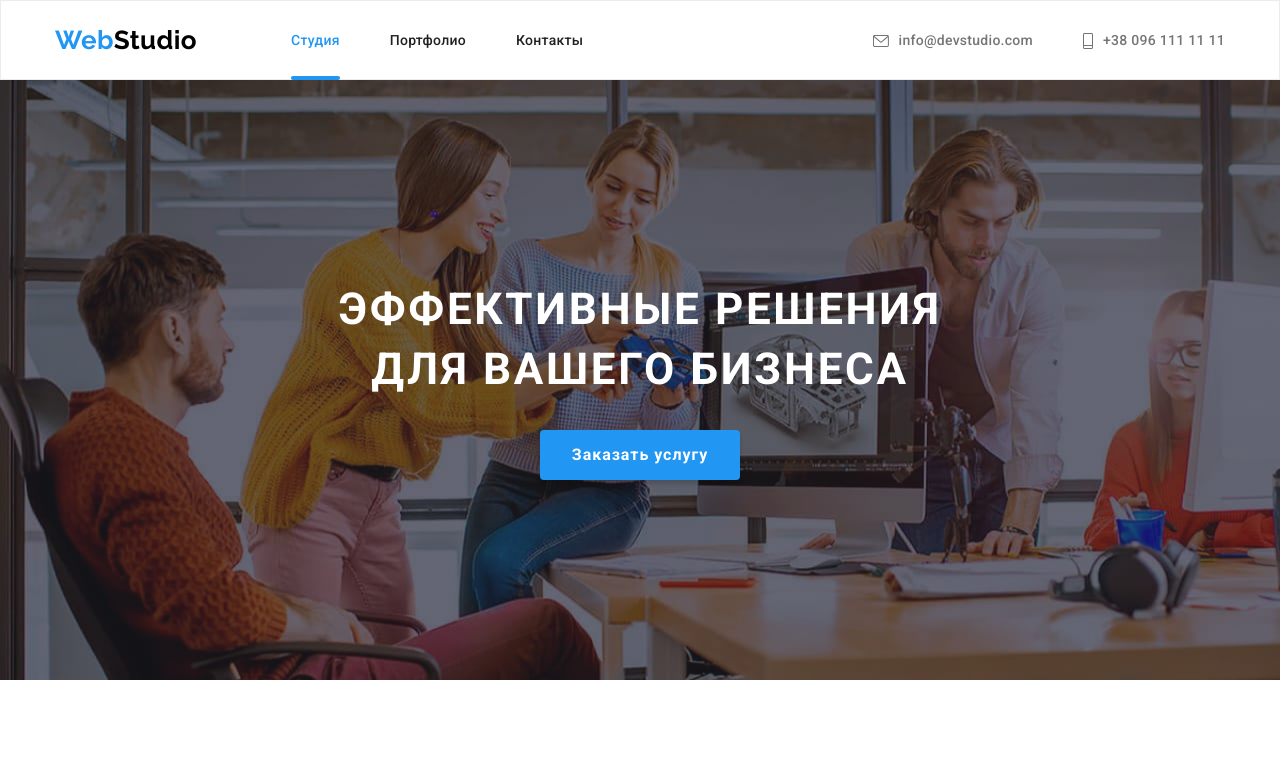
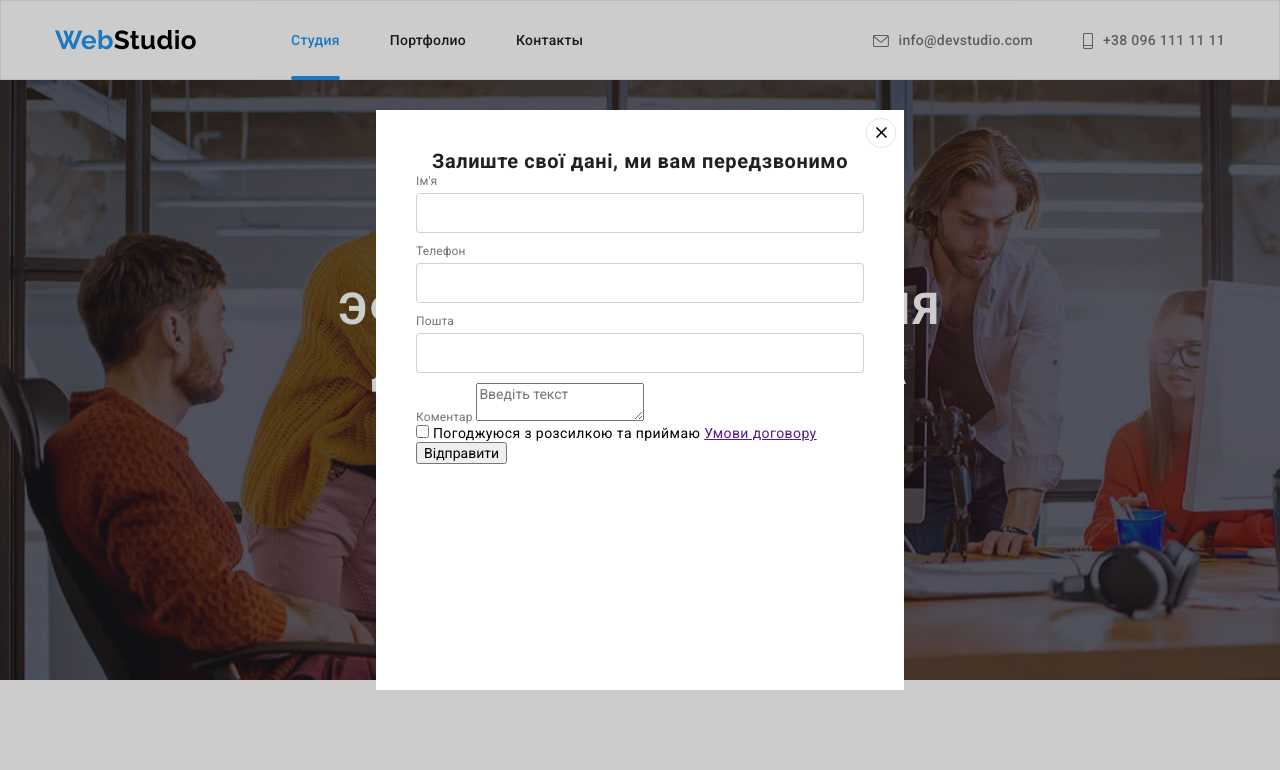
Before and after one commit to Olena-Lena/homework-6, a plain HTML site: page index.html in a window 1280 px wide. Shown: the top 770 px of the page. Drawn offline with nearby package versions, Linux system fonts and the light colour scheme.

Commit message:
First commit

```diff
--- a/css/styles.css
+++ b/css/styles.css
@@ -598,6 +598,7 @@ pointer-events: none;
   position: absolute;
   top: 50%;
   left: 50%;
+  padding: 40px;
   transform:translate(-50%,-50%);
   width: 528px;
   height: 580px;
@@ -620,6 +621,43 @@ pointer-events: none;
   cursor: pointer;
 }
 
+.contact-form-field {
+  display: block;
+}
+
+.contact-form-input {
+  display: block;
+  margin-top: 4px;
+  margin-bottom: 10px;
+  width: 100%;
+  height: 40px;
+  border: 1px solid rgba(33, 33, 33, 0.2);
+  border-radius: 4px;
+}
+
+.title-form {
+  font-family: var(--main-font-family);
+  font-style: normal;
+  font-weight: 700;
+  font-size: 20px;
+  line-height: 1.15;
+  text-align: center;
+  letter-spacing: 0.03em;
+
+  color: var(--basic-color-font);
+}
+
+.form-items {
+
+  font-family: var(--main-font-family);
+  font-style: normal;
+  font-weight: 400;
+  font-size: 12px;
+  line-height: 1.16;
+  letter-spacing: 0.01em;
+
+  color: var(--secondary-color-font);
+}
 /*=======PORTFOLIO PADGE=======*/
 
 .secondary-text {
--- a/index.html
+++ b/index.html
@@ -256,13 +256,37 @@
         </div>
     </div>
     </footer>
-    <div class="backdrop is-hidden" data-modal>
+    <div class="backdrop" data-modal>
         <div class="modal">
             <button type="button" class="modal-close-button" data-modal-close>
               <svg class="modal-close-icon" width="18" height="18">
                 <use href="./img/sprate-svg.svg#close-icon"></use>
               </svg>
             </button>
+        <form class="contact-form">
+            <p class="title-form">Залиште свої дані, ми вам передзвонимо</p>
+            <label class="contact-form-field">
+                <span class="form-items">Ім'я</span>
+                <input name="user_name" class="contact-form-input" type="text" required>
+            </label>
+            <label class="contact-form-field">
+                <span class="form-items">Телефон</span>
+                <input name="user_tel" class="contact-form-input" type="tel" required>
+            </label>
+            <label class="contact-form-field">
+                <span class="form-items">Пошта</span>
+                <input name="user_email" class="contact-form-input" type="email" required>
+            </label>
+            <label class="contact-form-field">
+                <span class="form-items">Коментар</span>
+                <textarea name="user_message" class="contact-form-message" placeholder="Введіть текст"></textarea>
+            </label>
+            <div class="contact-form-checkbox">
+                <input class="contact-form-checkbox-input" type="checkbox" name="accent-policy" required>
+                <label class="contact-form-checkbox-label">Погоджуюся з розсилкою та приймаю <a href="">Умови договору</a></label>
+            </div>
+            <button type="submit" class="contact-form-submit">Відправити</button>
+        </form>
         </div>
     </div>
     <script src="./js/modal.js"></script>
```
